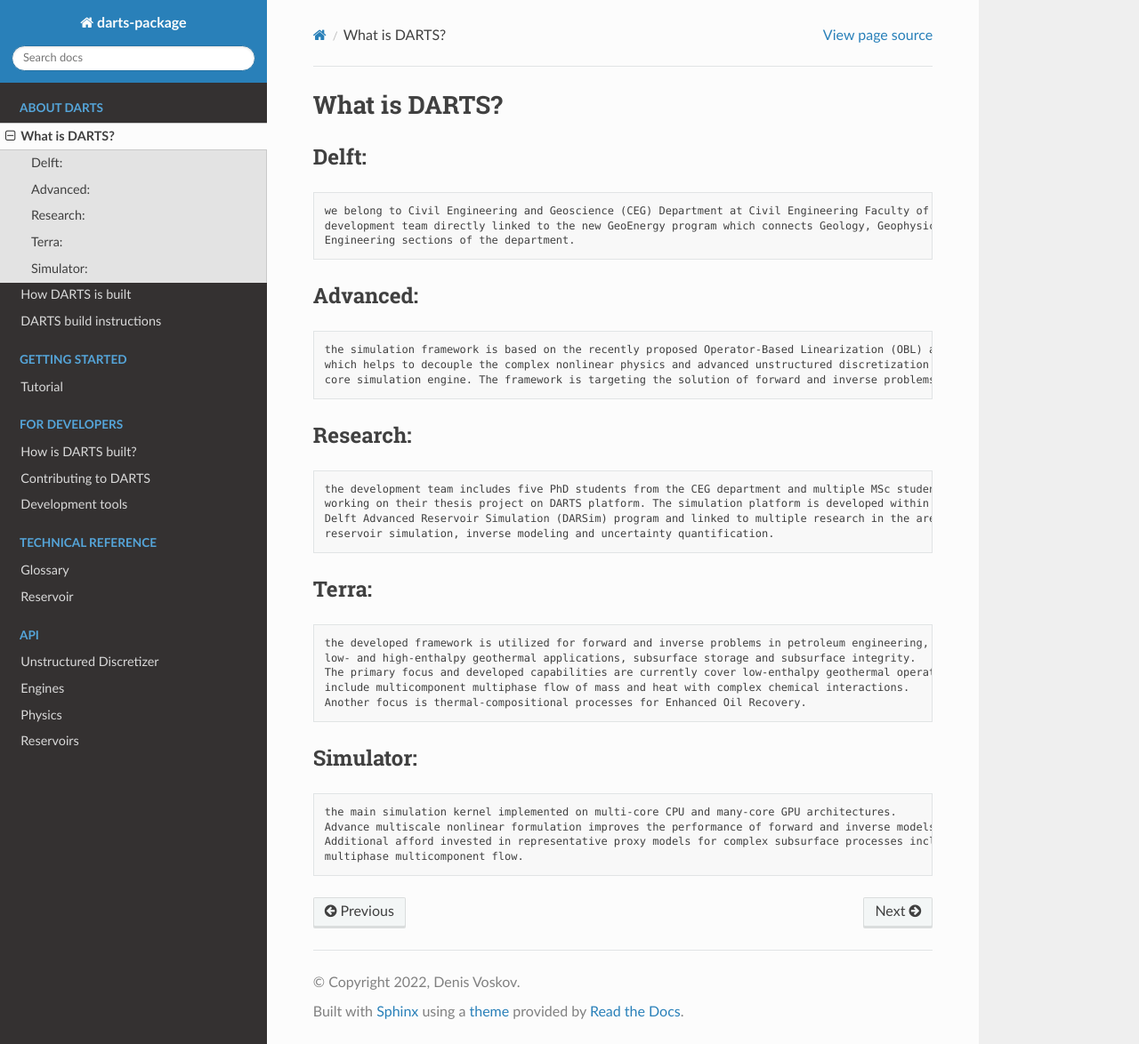
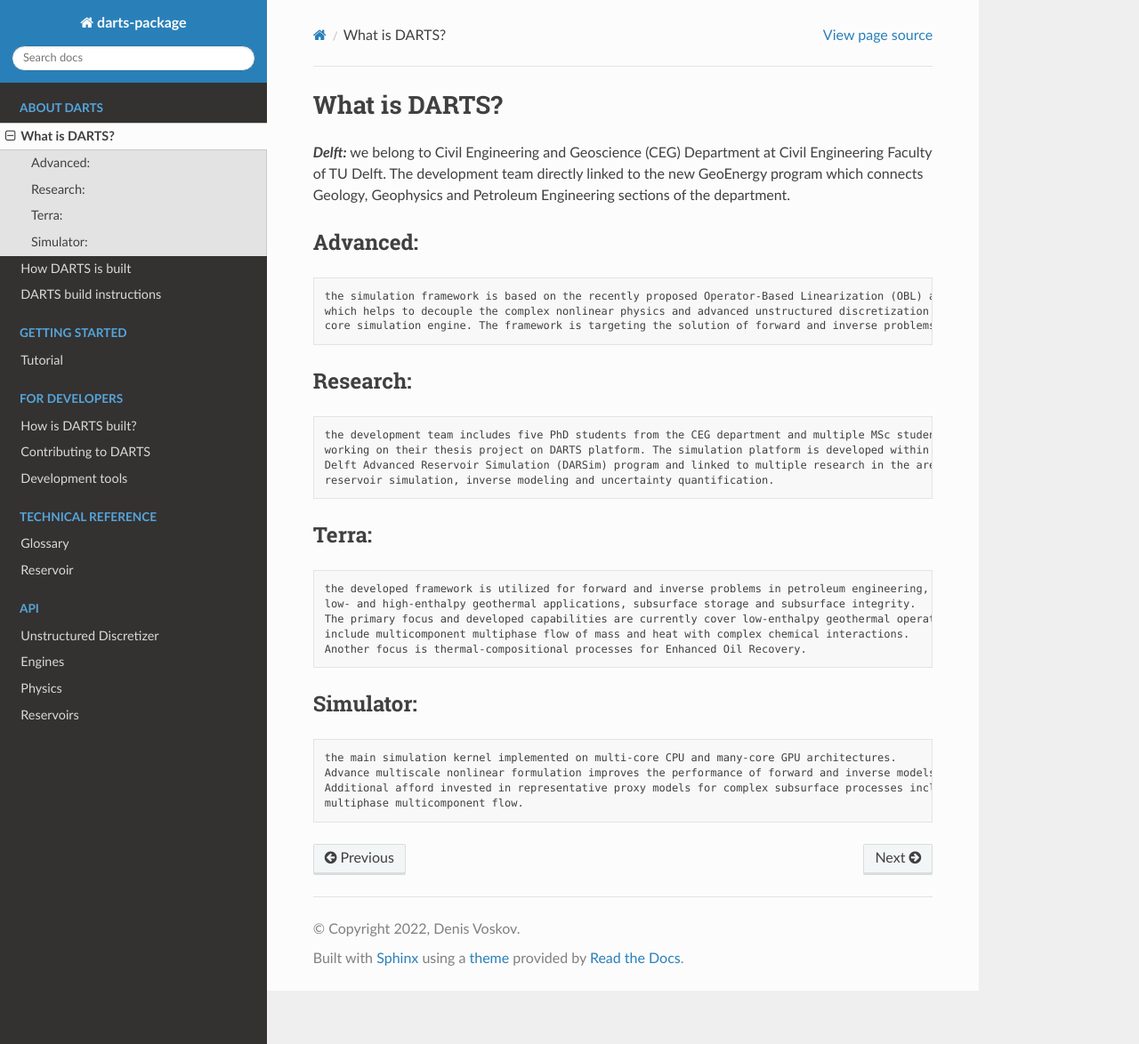
Before and after one commit to roderickperez/open-DARTS, a Sphinx documentation site: the page built from darts-package/darts/docs/about_darts/about_darts.md, in a window 1280 px wide and 1174 px high. Shown: the whole window at 89% size. Built offline with Sphinx 7.4.7 and the Read the Docs theme 2.0.0, drawn with Linux system fonts in a browser that asks for light colours; pages that are not in the unit, such as notebooks, are missing from menus.

Commit message:
Update about_darts.md

```diff
--- a/darts-package/darts/docs/about_darts/about_darts.md
+++ b/darts-package/darts/docs/about_darts/about_darts.md
@@ -1,6 +1,6 @@
 # What is DARTS?
 
-### Delft:
+***Delft:***
     we belong to Civil Engineering and Geoscience (CEG) Department at Civil Engineering Faculty of TU Delft. The
     development team directly linked to the new GeoEnergy program which connects Geology, Geophysics and Petroleum
     Engineering sections of the department.
```
